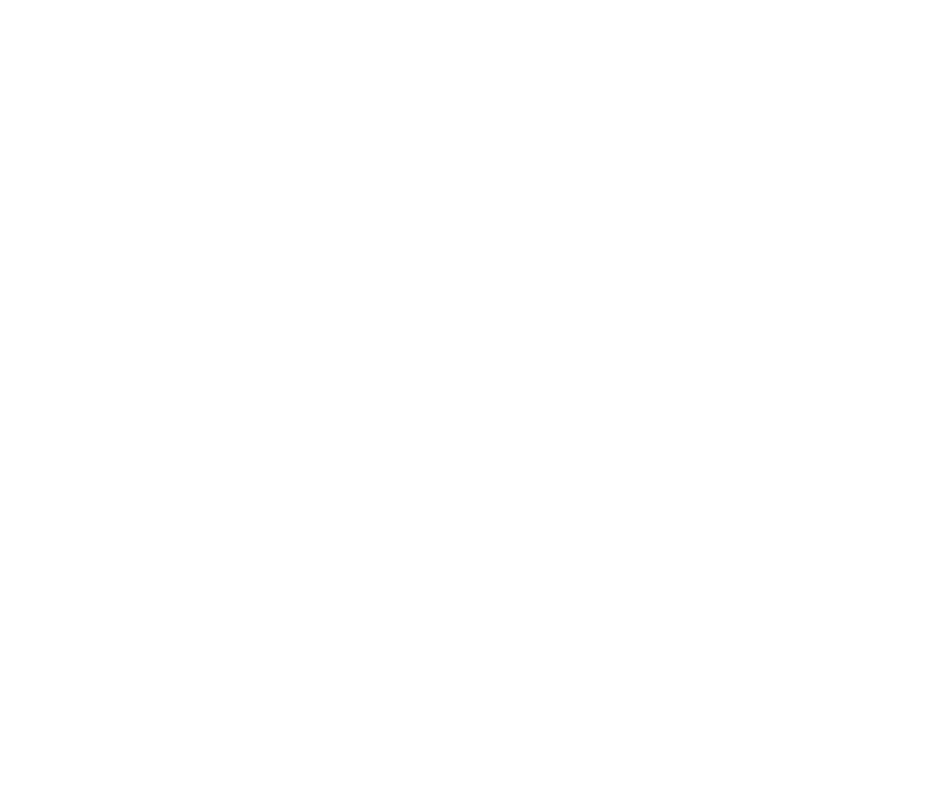
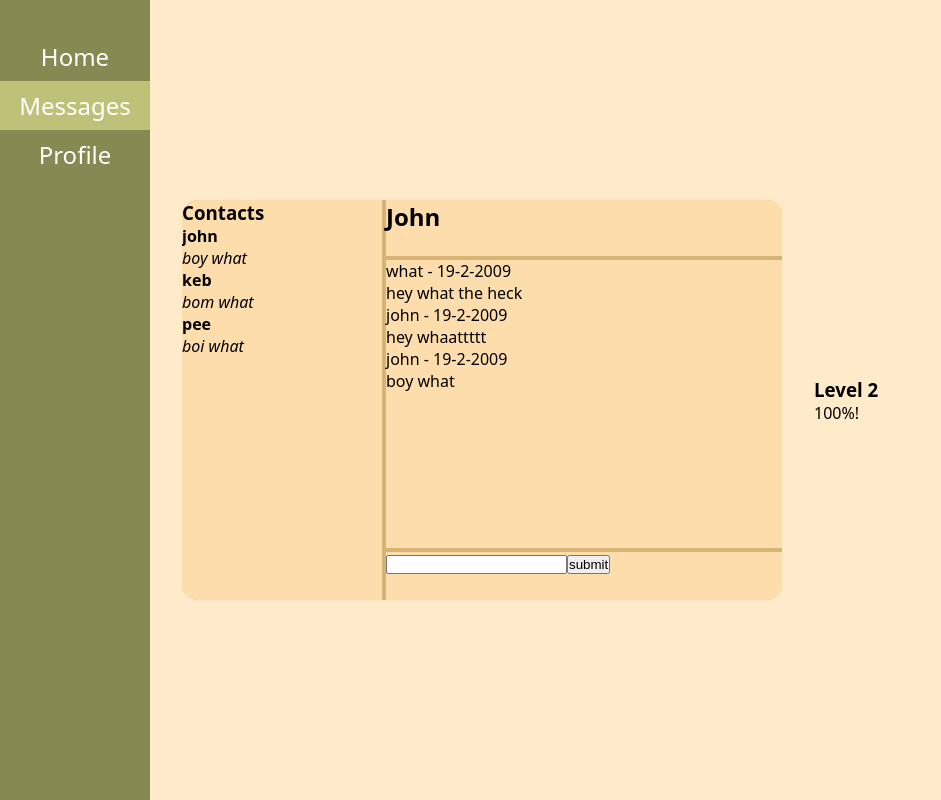
Before and after one commit to crispynoodlesoup/hacktx-project, a React (Vite) app: page /messages in a window 1280 px wide. Before the commit this address had no page. Shown: the whole page, without its empty margins (0-941 px from the left). Built offline with nearby package versions, Linux system fonts and the light colour scheme.

Commit message:
Fixed formatting

```diff
--- a/src/Messages.jsx
+++ b/src/Messages.jsx
@@ -43,7 +43,7 @@ function Messages() {
   const [messageBox, setMessageBox] = useState();
 
   return (
-    <>
+    <div className="Messages">
       <nav>
         <ul>
           <Link to="../home">
@@ -105,7 +105,7 @@ function Messages() {
           </div>
         </div>
       </main>
-    </>
+    </div>
   );
 }
 
--- a/src/Profile.jsx
+++ b/src/Profile.jsx
@@ -2,7 +2,7 @@ import { Link } from "react-router-dom";
 
 function Profile() {
   return (
-    <>
+    <div className="Profile">
       <nav>
         <ul>
           <Link to="../home">
@@ -17,7 +17,7 @@ function Profile() {
         </ul>
       </nav>
       <main className="profile-page"></main>
-    </>
+    </div>
   );
 }
 
--- a/src/main.jsx
+++ b/src/main.jsx
@@ -3,6 +3,8 @@
   import { BrowserRouter as Router, Routes, Route } from "react-router-dom";
   import Login from "./components/login";
   import Home from "./Home";
+  import Messages from './Messages';
+  import Profile from './Profile';
 
   ReactDOM.createRoot(document.getElementById('root')).render(
     <React.StrictMode>
@@ -11,6 +13,8 @@
           <Routes>
             <Route path="/login" element={<Login/>}/>
             <Route path="/home" element={<Home/>}/>
+            <Route path="/profile" element={<Profile/>}/>
+            <Route path="/messages" element={<Messages/>}/>
           </Routes>
         </div>
       </Router>
--- a/src/style.css
+++ b/src/style.css
@@ -15,6 +15,22 @@ ul {
 }
 
 .Home{
+    display: grid;
+    grid-template-columns: 150px 1fr;
+    grid-template-rows: 1fr;
+    height: 100vh;
+    width: 100vw;
+}
+
+.Profile{
+    display: grid;
+    grid-template-columns: 150px 1fr;
+    grid-template-rows: 1fr;
+    height: 100vh;
+    width: 100vw;
+}
+
+.Messages{
     display: grid;
     grid-template-columns: 150px 1fr;
     grid-template-rows: 1fr;
```
